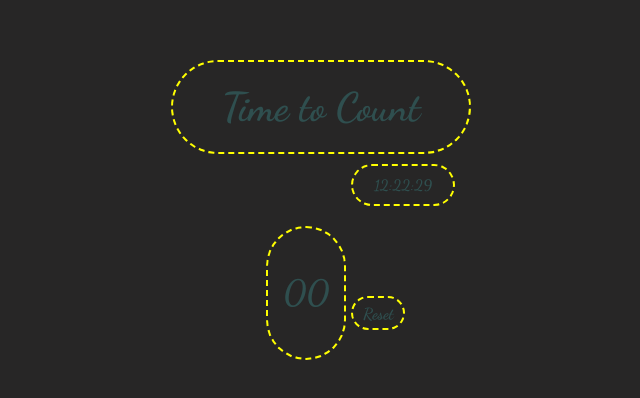
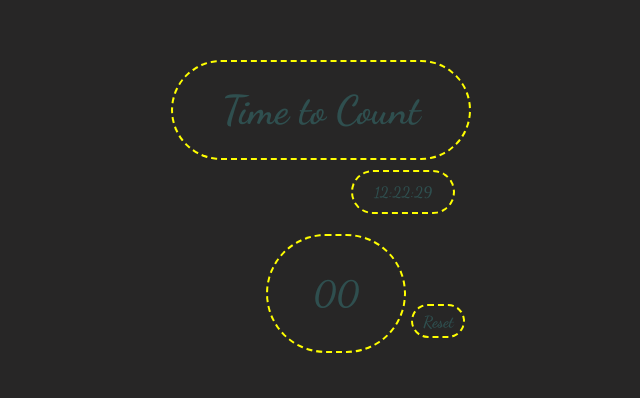
Before and after one commit to NurAleynaPektas/Counter, a plain HTML site: page index.html in a window 1280 px wide. Shown: the part 190-588 px from the top of the page, without its empty margins (319-959 px from the left). Drawn offline with Linux system fonts and the light colour scheme.

Commit message:
style: Reduce button padding for better visual appearance

```diff
--- a/styles.css
+++ b/styles.css
@@ -59,7 +59,7 @@ button {
   border-radius: 100px;
   width: 100px;
   max-width: fit-content;
-  padding: 15px;
+  padding: 7.5px 45px;
   height: 100px;
   font-size: 35px;
   margin-left: 95px;
```
